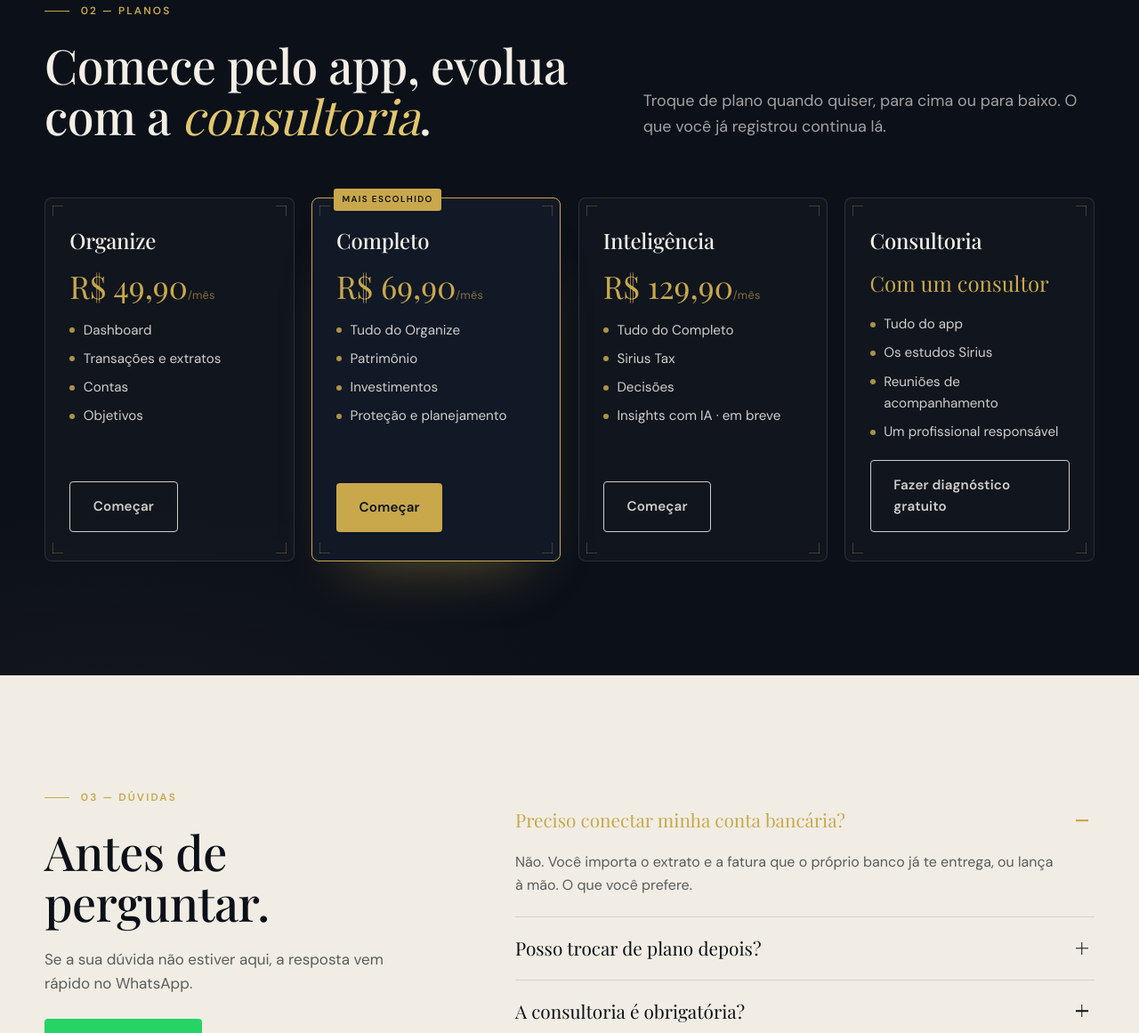
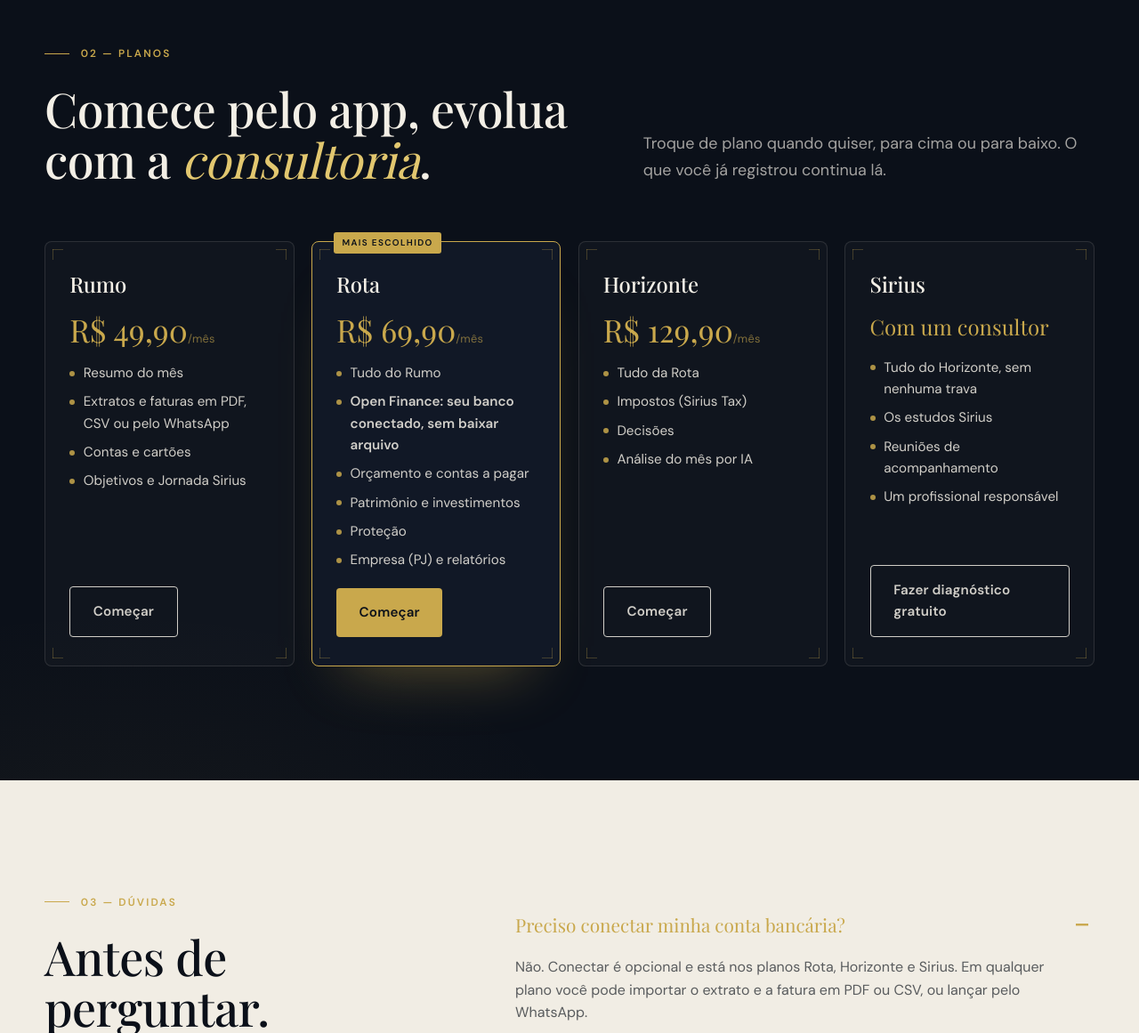
Before and after one commit to mrcsjr/sirius-capital, a plain HTML site: page para-voce.html in a window 1280 px wide. Shown: the part 1639-2800 px from the top of the page at 89% size. Drawn offline with nearby package versions, Linux system fonts and the light colour scheme; animation ran at ten frames a second; a web font is replaced by a local one.

Commit message:
Site: Open Finance e os planos Rumo, Rota, Horizonte e Sirius
- Home e Para voce: conectar o banco pelo Open Finance ou importar o extrato
- Planos com os nomes do app; Open Finance a partir da Rota; Analise IA do mes no Horizonte
- Duvidas: conectar e opcional e por plano; nova pergunta sobre a seguranca do Open Finance
- Politica de privacidade: dados do Open Finance e a Celcoin (via Polp) entre quem recebe dados

Co-Authored-By: Claude Opus 5.5 <noreply@anthropic.com>

```diff
--- a/para-voce.html
+++ b/para-voce.html
@@ -664,10 +664,10 @@ html.cur-on input,html.cur-on textarea{cursor:text}
         <p class="eyebrow">01 — O app</p>
         <h2>O retrato inteiro, não só o extrato.</h2>
       </div>
-      <p class="lede muted" data-reveal style="--d:.1s">Seis frentes da sua vida financeira na mesma tela, atualizadas a partir do que o próprio banco já te entrega.</p>
+      <p class="lede muted" data-reveal style="--d:.1s">Seis frentes da sua vida financeira na mesma tela, atualizadas direto do seu banco pelo Open Finance ou pelo extrato que ele já te entrega.</p>
     </div>
     <div class="feats">
-      <div class="feat-i" data-reveal style="--d:0s"><b>01</b><div><h3>Entradas e saídas</h3><p>Importe o extrato do banco e a fatura do cartão. O mês se organiza sozinho, por categoria, sem digitar lançamento a lançamento.</p></div></div>
+      <div class="feat-i" data-reveal style="--d:0s"><b>01</b><div><h3>Entradas e saídas</h3><p>Conecte o banco pelo Open Finance e os lançamentos chegam sozinhos, todo dia. Prefere arquivo? Importe o extrato e a fatura em PDF. O mês se organiza por categoria, sem digitar lançamento a lançamento.</p></div></div>
       <div class="feat-i" data-reveal style="--d:.08s"><b>02</b><div><h3>Patrimônio</h3><p>Imóveis, veículos, investimentos e saldo em conta somados na mesma página, com a evolução mês a mês.</p></div></div>
       <div class="feat-i" data-reveal style="--d:.16s"><b>03</b><div><h3>Proteção</h3><p>O que já está coberto e o que ficaria descoberto se algo acontecesse com você. Em número, não em sensação.</p></div></div>
       <div class="feat-i" data-reveal style="--d:.24s"><b>04</b><div><h3>Objetivos</h3><p>A casa, a viagem, a aposentadoria. Cada um com prazo, valor e o quanto falta.</p></div></div>
@@ -688,27 +688,27 @@ html.cur-on input,html.cur-on textarea{cursor:text}
     </div>
     <div class="plans">
       <div class="plan tick" data-reveal style="--d:0s">
-        <h3>Organize</h3>
+        <h3>Rumo</h3>
         <div class="price">R$ 49,90<small>/mês</small></div>
-        <ul><li>Dashboard</li><li>Transações e extratos</li><li>Contas</li><li>Objetivos</li></ul>
+        <ul><li>Resumo do mês</li><li>Extratos e faturas em PDF, CSV ou pelo WhatsApp</li><li>Contas e cartões</li><li>Objetivos e Jornada Sirius</li></ul>
         <a class="btn btn-ghost" href="https://app.gruposiriuscapital.com.br">Começar</a>
       </div>
       <div class="plan hi tick" data-reveal style="--d:.1s">
-        <h3>Completo</h3>
+        <h3>Rota</h3>
         <div class="price">R$ 69,90<small>/mês</small></div>
-        <ul><li>Tudo do Organize</li><li>Patrimônio</li><li>Investimentos</li><li>Proteção e planejamento</li></ul>
+        <ul><li>Tudo do Rumo</li><li><strong>Open Finance: seu banco conectado, sem baixar arquivo</strong></li><li>Orçamento e contas a pagar</li><li>Patrimônio e investimentos</li><li>Proteção</li><li>Empresa (PJ) e relatórios</li></ul>
         <a class="btn btn-gold" href="https://app.gruposiriuscapital.com.br">Começar</a>
       </div>
       <div class="plan tick" data-reveal style="--d:.2s">
-        <h3>Inteligência</h3>
+        <h3>Horizonte</h3>
         <div class="price">R$ 129,90<small>/mês</small></div>
-        <ul><li>Tudo do Completo</li><li>Sirius Tax</li><li>Decisões</li><li>Insights com IA · em breve</li></ul>
+        <ul><li>Tudo da Rota</li><li>Impostos (Sirius Tax)</li><li>Decisões</li><li>Análise do mês por IA</li></ul>
         <a class="btn btn-ghost" href="https://app.gruposiriuscapital.com.br">Começar</a>
       </div>
       <div class="plan tick" data-reveal style="--d:.3s">
-        <h3>Consultoria</h3>
+        <h3>Sirius</h3>
         <div class="price" style="font-size:1.5rem;line-height:1.2">Com um consultor</div>
-        <ul><li>Tudo do app</li><li>Os estudos Sirius</li><li>Reuniões de acompanhamento</li><li>Um profissional responsável</li></ul>
+        <ul><li>Tudo do Horizonte, sem nenhuma trava</li><li>Os estudos Sirius</li><li>Reuniões de acompanhamento</li><li>Um profissional responsável</li></ul>
         <a class="btn btn-ghost" href="/#diagnostico">Fazer diagnóstico gratuito</a>
       </div>
     </div>
@@ -725,7 +725,8 @@ html.cur-on input,html.cur-on textarea{cursor:text}
         <div style="margin-top:1.6rem"><a class="btn btn-wa" href="https://wa.me/5571999347779?text=Ol%C3%A1%2C%20tenho%20uma%20d%C3%BAvida%20sobre%20o%20app%20da%20Sirius.">Tirar uma dúvida</a></div>
       </div>
       <div class="acc" data-reveal style="--d:.1s">
-        <div class="acc-item"><button type="button" aria-expanded="false">Preciso conectar minha conta bancária?<span class="pl" aria-hidden="true"></span></button><div class="acc-body"><p>Não. Você importa o extrato e a fatura que o próprio banco já te entrega, ou lança à mão. O que você prefere.</p></div></div>
+        <div class="acc-item"><button type="button" aria-expanded="false">Preciso conectar minha conta bancária?<span class="pl" aria-hidden="true"></span></button><div class="acc-body"><p>Não. Conectar é opcional e está nos planos Rota, Horizonte e Sirius. Em qualquer plano você pode importar o extrato e a fatura em PDF ou CSV, ou lançar pelo WhatsApp.</p></div></div>
+        <div class="acc-item"><button type="button" aria-expanded="false">Conectar o banco pelo Open Finance é seguro?<span class="pl" aria-hidden="true"></span></button><div class="acc-body"><p>O Open Finance é o sistema regulado pelo Banco Central para você compartilhar os seus dados entre instituições. Você autoriza dentro do app do seu próprio banco, sem passar senha para a Sirius, e a autorização só permite ler saldos, lançamentos e faturas: ninguém movimenta o seu dinheiro por ela. Você pode cancelar quando quiser, no app do seu banco.</p></div></div>
         <div class="acc-item"><button type="button" aria-expanded="false">Posso trocar de plano depois?<span class="pl" aria-hidden="true"></span></button><div class="acc-body"><p>Pode, para cima ou para baixo, e o que você já registrou continua lá. Nada é apagado por mudar de plano.</p></div></div>
         <div class="acc-item"><button type="button" aria-expanded="false">A consultoria é obrigatória?<span class="pl" aria-hidden="true"></span></button><div class="acc-body"><p>Não. O app funciona sozinho. A consultoria é um passo a mais, para quem quer alguém responsável junto.</p></div></div>
         <div class="acc-item"><button type="button" aria-expanded="false">Quem vê os meus dados?<span class="pl" aria-hidden="true"></span></button><div class="acc-body"><p>Você. E o seu consultor, se você tiver um. O acesso é separado no banco de dados, não por configuração de tela.</p></div></div>
@@ -740,7 +741,7 @@ html.cur-on input,html.cur-on textarea{cursor:text}
     <div data-reveal>
       <p class="eyebrow" style="justify-content:center">Comece hoje</p>
       <h2>Seu mês, organizado em <em>minutos</em>.</h2>
-      <p class="muted">Importe o extrato, veja o retrato inteiro e decida o próximo passo. Com ou sem consultor.</p>
+      <p class="muted">Conecte o banco ou importe o extrato, veja o retrato inteiro e decida o próximo passo. Com ou sem consultor.</p>
       <div class="ctas">
         <a class="btn btn-gold" href="https://app.gruposiriuscapital.com.br">Entrar no app</a>
         <a class="link" href="/#diagnostico">Fazer diagnóstico gratuito <span class="arr">→</span></a>
```
Also changed, not shown: index.html (+1 -1 lines), politica-de-privacidade.html (+3 -1 lines).
